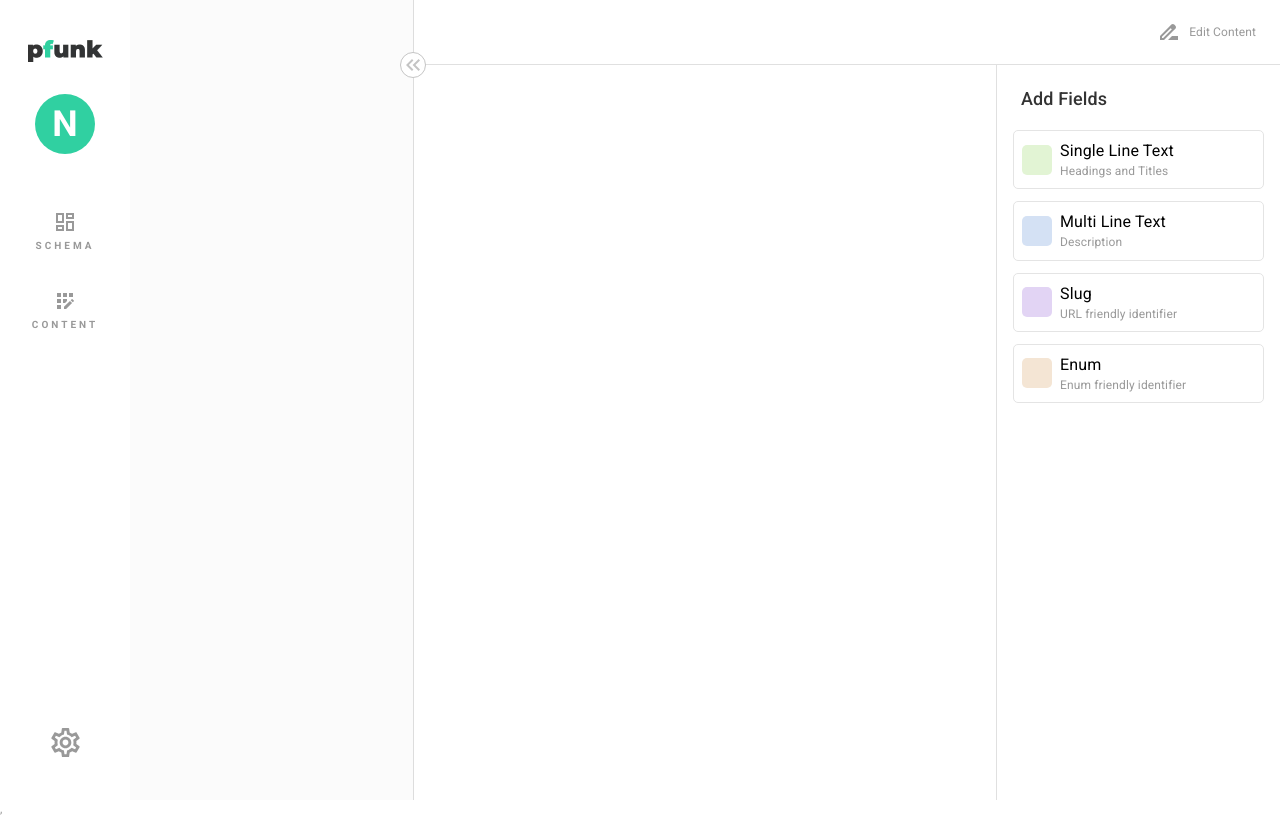
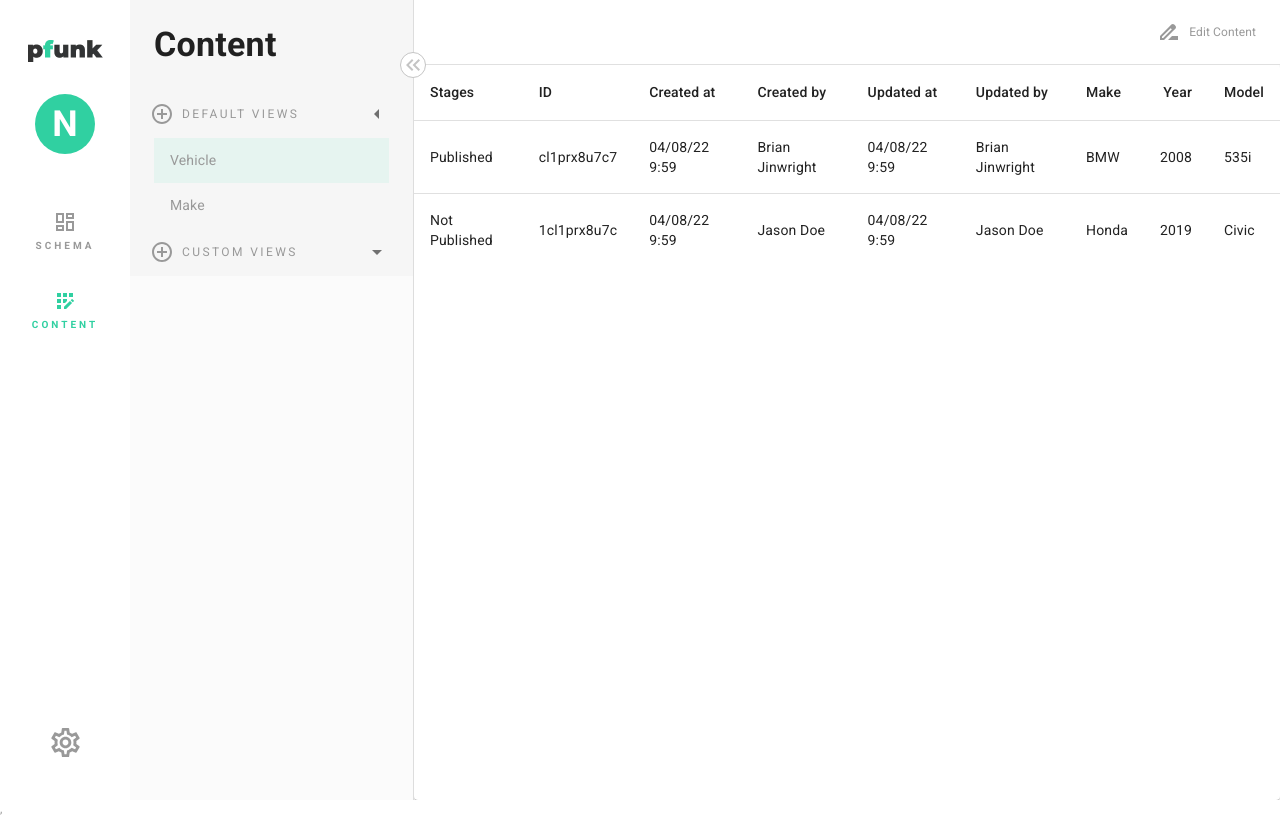
Before and after one commit to capless/pfunk-ui, a React (Create React App) app: page /content/vehicle in a window 1280 px wide. Built offline with nearby package versions, Linux system fonts and the light colour scheme.

Commit message:
Add content nav and table component

```diff
--- /dev/null
+++ b/src/components/ContentMain.tsx
@@ -0,0 +1,11 @@
+import * as React from "react";
+import Box from "@mui/material/Box";
+import { Outlet } from "react-router-dom";
+
+export default function ContentMain() {
+  return (
+    <Box sx={{ display: "flex", height: "100%" }}>
+      <Outlet />
+    </Box>
+  );
+}
--- a/src/components/ContentNavigation.tsx
+++ b/src/components/ContentNavigation.tsx
@@ -11,10 +11,15 @@ import {
   Box,
   Button,
   TextField,
+  List,
+  ListItem,
+  ListItemText,
 } from "@mui/material";
-import CreateCollection from "./CreateCollection";
+import { Link, useLocation } from "react-router-dom";
 
 export default function ContentNavigation() {
+  const location = useLocation();
+
   return (
     <>
       <Typography
@@ -38,7 +43,31 @@ export default function ContentNavigation() {
           <Typography>Default Views</Typography>
         </AccordionSummary>
         <AccordionDetails>
-          <CreateCollection />
+          <List
+            sx={{
+              p: 0,
+              "& .MuiTypography-root": {
+                fontSize: "0.875rem",
+              },
+            }}
+          >
+            <Link to="/content/vehicle">
+              <ListItem
+                button
+                selected={location.pathname.includes("/content/vehicle")}
+              >
+                <ListItemText primary="Vehicle" />
+              </ListItem>
+            </Link>
+            <Link to="/content/make">
+              <ListItem
+                button
+                selected={location.pathname.includes("/content/make")}
+              >
+                <ListItemText primary="Make" />
+              </ListItem>
+            </Link>
+          </List>
         </AccordionDetails>
       </Accordion>
 
@@ -52,34 +81,7 @@ export default function ContentNavigation() {
           <Typography>Custom Views</Typography>
         </AccordionSummary>
         <AccordionDetails>
-          <Typography className="title">Create collection</Typography>
-          <Box className="buttonBox">
-            <Button fullWidth variant="contained" size="small" sx={{ mr: 1 }}>
-              Settings
-            </Button>
-            <Button disabled fullWidth variant="contained" size="small">
-              Preview URLs
-            </Button>
-          </Box>
-          <Box className="fieldBox">
-            <Typography className="fieldTitle">Display Name</Typography>
-            <Typography className="fieldDesc">
-              Name that will be displayed in pfunk
-            </Typography>
-            <TextField fullWidth variant="filled" />
-          </Box>
-          <Box className="fieldBox">
-            <Typography className="fieldTitle">
-              Description <span className="hint">(optional)</span>
-            </Typography>
-            <Typography className="fieldDesc">
-              Displays a hint for content editors and API users
-            </Typography>
-            <TextField fullWidth multiline rows={3} variant="filled" />
-          </Box>
-          <Button fullWidth variant="contained">
-            Create Collection
-          </Button>
+          <Typography className="title">Custom Views</Typography>
         </AccordionDetails>
       </Accordion>
     </>
@@ -121,7 +123,7 @@ const AccordionSummary = styled((props: AccordionSummaryProps) => (
 }));
 
 const AccordionDetails = styled(MuiAccordionDetails)(({ theme }) => ({
-  padding: theme.spacing(2, 3),
+  padding: theme.spacing(0, 3),
   "& .title": {
     marginBottom: theme.spacing(1),
     fontWeight: 500,
--- a/src/components/MainNavigation.tsx
+++ b/src/components/MainNavigation.tsx
@@ -21,9 +21,11 @@ import {
   SettingsOutlined,
 } from "@mui/icons-material";
 import SchemaNavigation from "./SchemaNavigation";
-import SchemaContent from "./SchemaContent";
+import SchemaMain from "./SchemaMain";
 import ContentNavigation from "./ContentNavigation";
 import { Link } from "react-router-dom";
+import ContentMain from "./ContentMain";
+import VehicleTable from "./VehicleTable";
 
 const drawerWidth = 284;
 
@@ -32,6 +34,7 @@ const Main = styled("main", { shouldForwardProp: (prop) => prop !== "open" })<{
 }>(({ theme, open }) => ({
   flexGrow: 1,
   marginTop: 64,
+  overflow: "auto",
   transition: theme.transitions.create("margin", {
     easing: theme.transitions.easing.sharp,
     duration: theme.transitions.duration.leavingScreen,
@@ -72,12 +75,8 @@ const AppBar = styled(MuiAppBar, {
 }));
 
 export default function PersistentDrawerLeft() {
+  const location = useLocation();
   const [open, setOpen] = React.useState(true);
-  const location = useLocation();
-  console.log(
-    "file: MainNavigation.tsx ~ line 77 ~ PersistentDrawerLeft ~ location",
-    location
-  );
 
   const handleDrawerOpen = () => {
     setOpen(true);
@@ -100,6 +99,7 @@ export default function PersistentDrawerLeft() {
           >
             <MenuIcon sx={{ color: "#C4C4C4" }} />
           </IconButton>
+          <Box sx={{ width: "100%", display: "flex" }}>
             <Box
               sx={{
                 display: "flex",
@@ -112,6 +112,7 @@ export default function PersistentDrawerLeft() {
               <Typography noWrap component="div">
                 Edit Content
               </Typography>
+            </Box>
           </Box>
         </Toolbar>
       </AppBar>
@@ -129,10 +130,6 @@ export default function PersistentDrawerLeft() {
             "& .MuiListItem-root": {
               padding: "1rem",
               justifyContent: "center",
-              "& a": {
-                color: "inherit",
-                textDecoration: "none",
-              },
             },
             "& .MuiListItemIcon-root": {
               display: "flex",
@@ -172,22 +169,22 @@ export default function PersistentDrawerLeft() {
               N
             </Avatar>
           </ListItem>
-          <ListItem button selected={location.pathname === "/schema"}>
-            <Link to="/schema">
+          <Link to="/">
+            <ListItem button selected={location.pathname === "/"}>
               <ListItemIcon>
                 <DashboardOutlined />
                 <ListItemText primary="Schema" />
               </ListItemIcon>
+            </ListItem>
           </Link>
-          </ListItem>
-          <ListItem button selected={location.pathname === "/content"}>
           <Link to="/content">
+            <ListItem button selected={location.pathname.includes("/content")}>
               <ListItemIcon>
                 <AppRegistrationOutlined />
                 <ListItemText primary="Content" />
               </ListItemIcon>
+            </ListItem>
           </Link>
-          </ListItem>
         </List>
 
         <List>
@@ -234,13 +231,17 @@ export default function PersistentDrawerLeft() {
 
         <Routes>
           <Route path="/" element={<SchemaNavigation />} />
-          <Route path="/schema" element={<SchemaNavigation />} />
-          <Route path="/content" element={<ContentNavigation />} />
+          <Route path="content/*" element={<ContentNavigation />} />
         </Routes>
       </Drawer>
 
       <Main open={open}>
-        <SchemaContent />
+        <Routes>
+          <Route path="/" element={<SchemaMain />} />
+          <Route path="content" element={<ContentMain />}>
+            <Route path="vehicle" element={<VehicleTable />} />
+          </Route>
+        </Routes>
       </Main>
     </Box>
   );
--- a/src/components/SchemaContent.tsx
+++ b/src/components/SchemaMain.tsx
@@ -2,7 +2,7 @@ import * as React from "react";
 import Box from "@mui/material/Box";
 import AddFields from "./AddFields";
 
-export default function SchemaContent() {
+export default function SchemaMain() {
   return (
     <Box sx={{ display: "flex", height: "100%" }}>
       <Box id="mainBox" sx={{ p: 3, width: "100%" }}></Box>
--- a/src/components/SchemaNavigation.tsx
+++ b/src/components/SchemaNavigation.tsx
@@ -52,34 +52,7 @@ export default function SchemaNavigation() {
           <Typography>Indexes</Typography>
         </AccordionSummary>
         <AccordionDetails>
-          <Typography className="title">Create collection</Typography>
-          <Box className="buttonBox">
-            <Button fullWidth variant="contained" size="small" sx={{ mr: 1 }}>
-              Settings
-            </Button>
-            <Button disabled fullWidth variant="contained" size="small">
-              Preview URLs
-            </Button>
-          </Box>
-          <Box className="fieldBox">
-            <Typography className="fieldTitle">Display Name</Typography>
-            <Typography className="fieldDesc">
-              Name that will be displayed in pfunk
-            </Typography>
-            <TextField fullWidth variant="filled" />
-          </Box>
-          <Box className="fieldBox">
-            <Typography className="fieldTitle">
-              Description <span className="hint">(optional)</span>
-            </Typography>
-            <Typography className="fieldDesc">
-              Displays a hint for content editors and API users
-            </Typography>
-            <TextField fullWidth multiline rows={3} variant="filled" />
-          </Box>
-          <Button fullWidth variant="contained">
-            Create Collection
-          </Button>
+          <Typography className="title">Indexes</Typography>
         </AccordionDetails>
       </Accordion>
 
@@ -93,34 +66,7 @@ export default function SchemaNavigation() {
           <Typography>Enumerations</Typography>
         </AccordionSummary>
         <AccordionDetails>
-          <Typography className="title">Create collection</Typography>
-          <Box className="buttonBox">
-            <Button fullWidth variant="contained" size="small" sx={{ mr: 1 }}>
-              Settings
-            </Button>
-            <Button disabled fullWidth variant="contained" size="small">
-              Preview URLs
-            </Button>
-          </Box>
-          <Box className="fieldBox">
-            <Typography className="fieldTitle">Display Name</Typography>
-            <Typography className="fieldDesc">
-              Name that will be displayed in pfunk
-            </Typography>
-            <TextField fullWidth variant="filled" />
-          </Box>
-          <Box className="fieldBox">
-            <Typography className="fieldTitle">
-              Description <span className="hint">(optional)</span>
-            </Typography>
-            <Typography className="fieldDesc">
-              Displays a hint for content editors and API users
-            </Typography>
-            <TextField fullWidth multiline rows={3} variant="filled" />
-          </Box>
-          <Button fullWidth variant="contained">
-            Create Collection
-          </Button>
+          <Typography className="title">Enumerations</Typography>
         </AccordionDetails>
       </Accordion>
     </>
--- /dev/null
+++ b/src/components/VehicleTable.tsx
@@ -0,0 +1,97 @@
+import * as React from "react";
+import Table from "@mui/material/Table";
+import TableBody from "@mui/material/TableBody";
+import TableCell from "@mui/material/TableCell";
+import TableContainer from "@mui/material/TableContainer";
+import TableHead from "@mui/material/TableHead";
+import TableRow from "@mui/material/TableRow";
+import Paper from "@mui/material/Paper";
+
+function createData(
+  stages: string,
+  id: string,
+  createdAt: string,
+  createdBy: string,
+  updatedAt: string,
+  updatedBy: string,
+  make: string,
+  year: number,
+  model: string
+) {
+  return {
+    stages,
+    id,
+    createdAt,
+    createdBy,
+    updatedAt,
+    updatedBy,
+    make,
+    year,
+    model,
+  };
+}
+
+const rows = [
+  createData(
+    "Published",
+    "cl1prx8u7c7",
+    "04/08/22 9:59",
+    "Brian Jinwright",
+    "04/08/22 9:59",
+    "Brian Jinwright",
+    "BMW",
+    2008,
+    "535i"
+  ),
+  createData(
+    "Not Published",
+    "1cl1prx8u7c",
+    "04/08/22 9:59",
+    "Jason Doe",
+    "04/08/22 9:59",
+    "Jason Doe",
+    "Honda",
+    2019,
+    "Civic"
+  ),
+];
+
+export default function VehicleTable() {
+  return (
+    <TableContainer component={Paper}>
+      <Table sx={{ minWidth: 650 }} aria-label="simple table">
+        <TableHead>
+          <TableRow>
+            <TableCell>Stages</TableCell>
+            <TableCell>ID</TableCell>
+            <TableCell>Created at</TableCell>
+            <TableCell>Created by</TableCell>
+            <TableCell>Updated at</TableCell>
+            <TableCell>Updated by</TableCell>
+            <TableCell>Make</TableCell>
+            <TableCell align="right">Year</TableCell>
+            <TableCell>Model</TableCell>
+          </TableRow>
+        </TableHead>
+        <TableBody>
+          {rows.map((row) => (
+            <TableRow
+              key={row.id}
+              sx={{ "&:last-child td, &:last-child th": { border: 0 } }}
+            >
+              <TableCell>{row.stages}</TableCell>
+              <TableCell>{row.id}</TableCell>
+              <TableCell>{row.createdAt}</TableCell>
+              <TableCell>{row.createdBy}</TableCell>
+              <TableCell>{row.updatedAt}</TableCell>
+              <TableCell>{row.updatedBy}</TableCell>
+              <TableCell>{row.make}</TableCell>
+              <TableCell align="right">{row.year}</TableCell>
+              <TableCell>{row.model}</TableCell>
+            </TableRow>
+          ))}
+        </TableBody>
+      </Table>
+    </TableContainer>
+  );
+}
--- a/src/index.css
+++ b/src/index.css
@@ -1,6 +1,6 @@
 body {
   margin: 0;
-  overflow-y: hidden;
+  overflow: hidden;
   font-family: -apple-system, BlinkMacSystemFont, "Segoe UI", "Roboto", "Oxygen",
     "Ubuntu", "Cantarell", "Fira Sans", "Droid Sans", "Helvetica Neue",
     sans-serif;
@@ -13,3 +13,8 @@ code {
   font-family: source-code-pro, Menlo, Monaco, Consolas, "Courier New",
     monospace;
 }
+
+a {
+  color: inherit;
+  text-decoration: none;
+}
```
Lines whose indentation alone changed are shown as unchanged.
